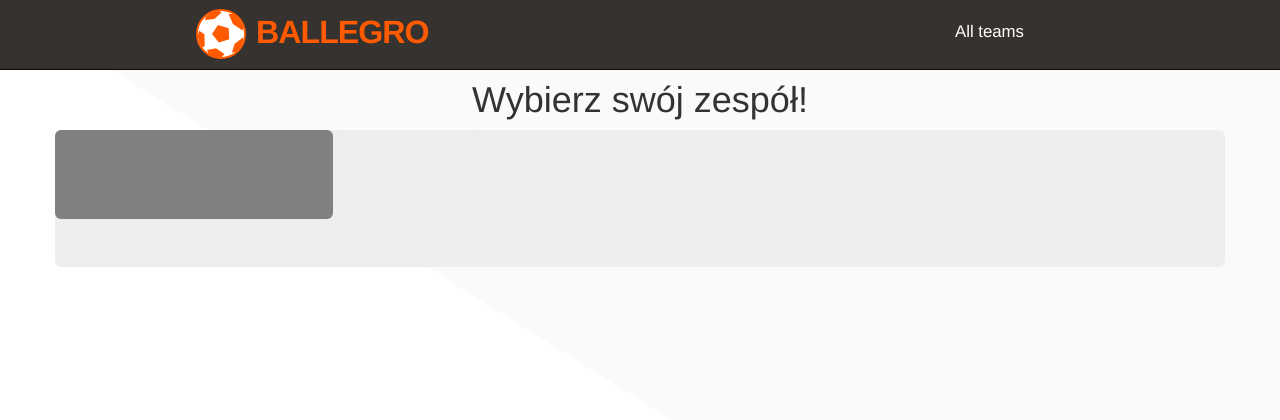
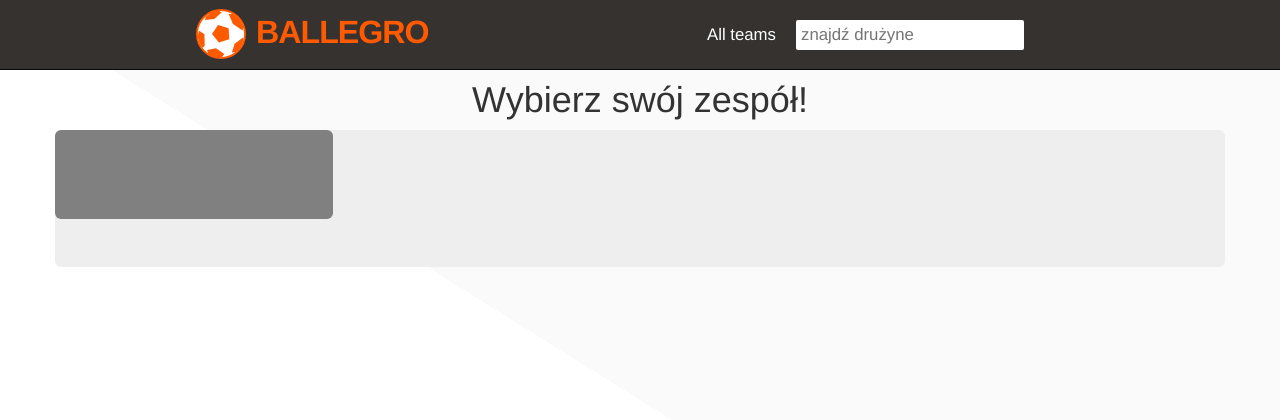
Before and after one commit to piotermiarer/poznan-wredneborsuki, a Django app: page /all_teams in a window 1280 px wide. Shown: the top 420 px of the page. Run offline with Django 3.2, Linux system fonts and the light colour scheme; data that the repository does not hold is empty; some libraries are stand-ins or nearby versions.

Commit message:
Creating searchbar [Part 1]

```diff
--- a/ballegro/static/css/main.css
+++ b/ballegro/static/css/main.css
@@ -42,9 +42,12 @@ body {
 .navbar-right {
   position: relative;
   float: right;
+  display: flex;
+  align-items: center;
   margin-right: 20vw;
   font-size: 1.2em;
-  padding-top: 20px; }
+  height: 70px;
+  line-height: 70px; }
   .navbar-right a {
     color: white; }
     .navbar-right a:hover {
@@ -208,6 +211,21 @@ svg #ball, svg #scarf, svg #hat, svg #tracksuit-down, svg #shirt-fan, svg #boot1
     font-size: 4em;
     font-weight: 900; }
 
+#searchbar {
+  margin-left: 20px;
+  display: block;
+  height: 70px;
+  line-height: 70px; }
+
+.searchbar__input {
+  line-height: 28px;
+  padding-left: 5px;
+  border-radius: 2px;
+  border: none; }
+
+.searchbar__input:focus {
+  outline: none; }
+
 @keyframes roll-and-wait {
   0% {
     transform: rotate(0); }
--- a/ballegro/templates/ballegro/base.html
+++ b/ballegro/templates/ballegro/base.html
@@ -16,6 +16,10 @@
             {% endblock breadcrumb %}
             <div class="navbar-right">
               <a href="{% url 'ballegro:all_teams' %}"> All teams </a>
+              <div class="searchbar" id="searchbar">
+                  <input class="searchbar__input" placeholder="znajdź drużyne"/>
+                  <div class="searchbar__sugestions-list"></div>
+              </div>
             </div>
         </header>
 
--- a/frontend/js/main.js
+++ b/frontend/js/main.js
@@ -1,9 +1,10 @@
-
 const teamShow = require('./team-show');
 const offers = require('./offers');
+const initializeSearchbar = require('./searchbar');
 
 document.addEventListener('DOMContentLoaded', () => {
     const route = document.querySelector('.main').getAttribute('id');
+    initializeSearchbar(document.querySelector('#searchbar'));
     switch (route) {
         case 'team-show': teamShow(); break;
         case 'offers': offers(); break;
--- a/frontend/scss/main.scss
+++ b/frontend/scss/main.scss
@@ -50,9 +50,12 @@ body {
 .navbar-right {
   position: relative;
   float: right;
+  display: flex;
+  align-items: center;
   margin-right: 20vw;
   font-size: 1.2em;
-  padding-top: 20px;
+  height: 70px;
+  line-height: 70px;
   a {
     color: white;
 
@@ -264,6 +267,21 @@ svg {
 
     }
 }
+#searchbar {
+    margin-left: 20px;
+    display: block;
+    height: 70px;
+    line-height: 70px;
+}
+.searchbar__input {
+    line-height: 28px;
+    padding-left: 5px;
+    border-radius: 2px;
+    border: none;
+}
+.searchbar__input:focus {
+    outline: none;
+}
 @keyframes roll-and-wait {
   0% {
     transform: rotate(0); }
```
Also changed, not shown: ballegro/static/js/bundle.js (+53 -5 lines), frontend/js/searchbar.js (added, +33 -0 lines), frontend/js/utils.js (+12 -0 lines), 1 other file.
